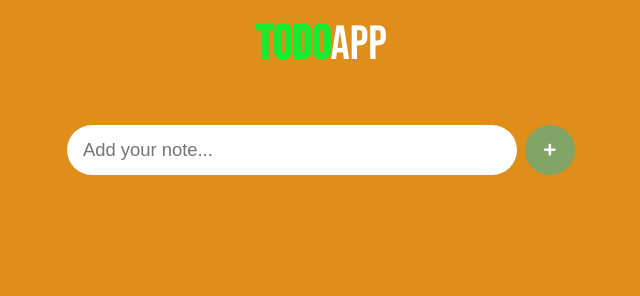
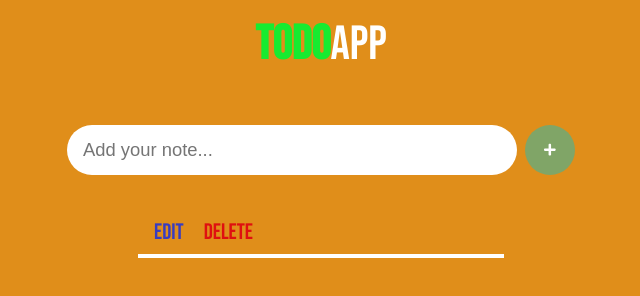
Before and after one commit to sudsek6060/TODO_APP, a plain HTML site: page index.html in a window 1280 px wide. Both pictures are taken after a click on the button 869 px from the left and 150 px from the top of the page. Shown: the whole page, without its empty margins (319-959 px from the left). Drawn offline with Linux system fonts and the light colour scheme.

Commit message:
added to container

```diff
--- a/index.js
+++ b/index.js
@@ -0,0 +1,27 @@
+const input = document.querySelector('.input');
+const addBtn = document.querySelector('.addButton');
+const container = document.querySelector('.container')
+const deletBtn = document.querySelector('.deleteButton')
+// console.log(input);
+
+const markup = function (){
+    return  `
+
+    <div class="item">
+            <h3 class="item_input">${input.value}</h3>
+            <button class="editButton">Edit</button>
+            <button class="deleteButton">Delete</button>
+        </div>
+`
+}
+const addText = function(){
+
+    const html = markup()
+
+   return container.insertAdjacentHTML('afterbegin', html)
+}
+
+addBtn.addEventListener('click', function(e){
+    e.preventDefault();
+    addText()
+})
```
Also changed, not shown: index.html (+5 -0 lines).
